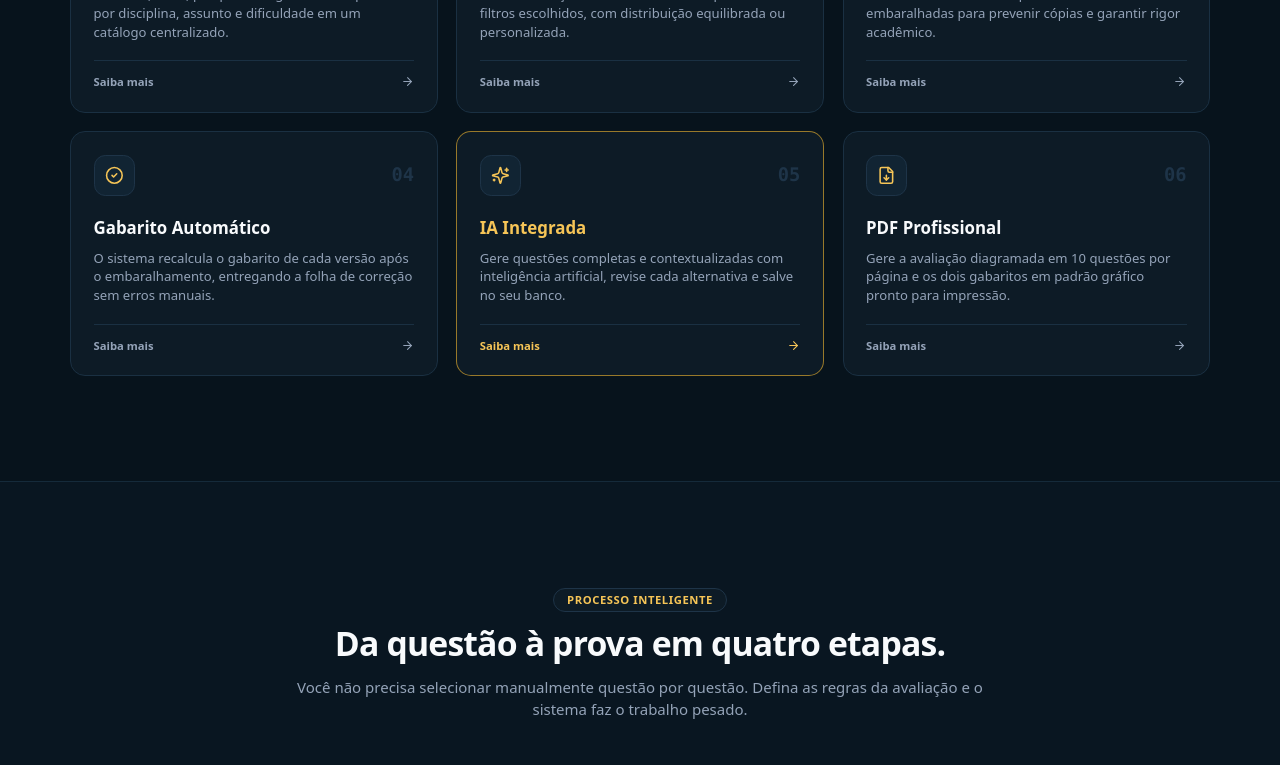
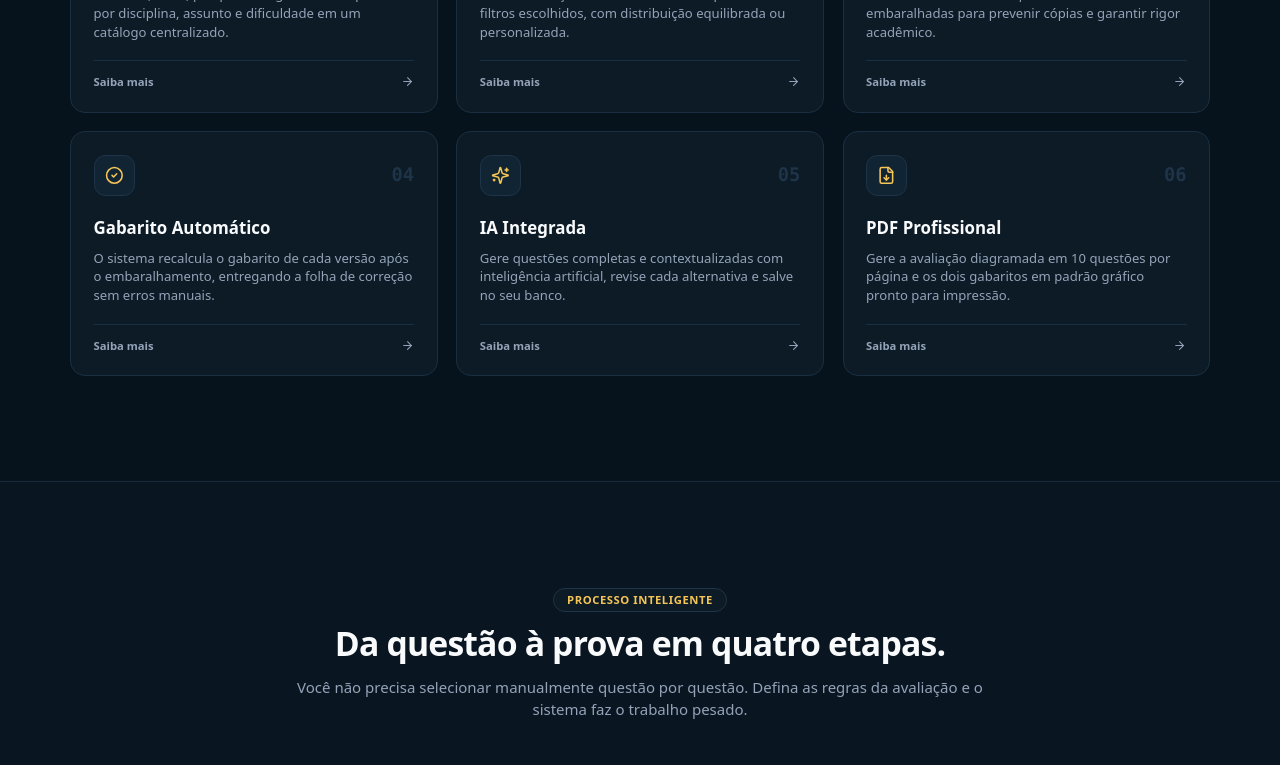
Before and after one commit to diegoabreu157cl3b3r-source/avaliatech, a Next.js app: page / in a window 1280 px wide. Shown: the part 1160-1925 px from the top of the page. Built offline with nearby package versions, Linux system fonts and the light colour scheme.

Commit message:
fix(landing): padronizar bordas dos cards de recursos e remover hover de clique nas etapas

```diff
--- a/components/landing/FeaturesSection.tsx
+++ b/components/landing/FeaturesSection.tsx
@@ -47,7 +47,6 @@ const features = [
     icon: Sparkles,
     title: "IA Integrada",
     href: "#ia",
-    highlight: true,
     description:
       "Gere questões completas e contextualizadas com inteligência artificial, revise cada alternativa e salve no seu banco."
   },
@@ -86,11 +85,7 @@ export function FeaturesSection() {
               <Link
                 key={feature.number}
                 href={feature.href}
-                className={`group relative rounded-2xl border bg-navy-900 p-6 transition-all duration-300 hover:bg-navy-850 hover:shadow-lg flex flex-col justify-between cursor-pointer ${
-                  feature.highlight
-                    ? "border-gold-500/60 shadow-xs hover:border-gold-500"
-                    : "border-navy-750 hover:border-gold-500/50"
-                }`}
+                className="group relative rounded-2xl border border-navy-750 bg-navy-900 p-6 transition-all duration-300 hover:border-gold-500/50 hover:bg-navy-850 hover:shadow-lg flex flex-col justify-between cursor-pointer"
               >
                 {/* Top: Icon + Number */}
                 <div>
@@ -104,9 +99,7 @@ export function FeaturesSection() {
                   </div>
 
                   {/* Content */}
-                  <h3 className={`mt-5 text-base sm:text-lg font-bold transition ${
-                    feature.highlight ? "text-gold-400" : "text-slate-100 group-hover:text-gold-400"
-                  }`}>
+                  <h3 className="mt-5 text-base sm:text-lg font-bold text-slate-100 group-hover:text-gold-400 transition">
                     {feature.title}
                   </h3>
                   <p className="mt-2 text-xs sm:text-sm leading-relaxed text-slate-400">
@@ -115,9 +108,7 @@ export function FeaturesSection() {
                 </div>
 
                 {/* Subtle bottom action line */}
-                <div className={`mt-5 pt-3.5 border-t border-navy-750 flex items-center justify-between text-xs font-semibold transition ${
-                  feature.highlight ? "text-gold-400" : "text-slate-400 group-hover:text-gold-400"
-                }`}>
+                <div className="mt-5 pt-3.5 border-t border-navy-750 flex items-center justify-between text-xs font-semibold text-slate-400 group-hover:text-gold-400 transition">
                   <span>Saiba mais</span>
                   <ArrowRight className="h-3.5 w-3.5 transition-transform duration-300 group-hover:translate-x-1" />
                 </div>
--- a/components/landing/HowItWorksSection.tsx
+++ b/components/landing/HowItWorksSection.tsx
@@ -54,10 +54,10 @@ export function HowItWorksSection() {
             return (
               <div
                 key={item.step}
-                className="relative z-10 flex flex-col items-center text-center rounded-2xl border border-navy-750 bg-navy-900 p-5 sm:p-6 transition-all duration-300 hover:border-gold-500/50 hover:bg-navy-850 hover:shadow-lg"
+                className="relative z-10 flex flex-col items-center text-center rounded-2xl border border-navy-750 bg-navy-900/90 p-5 sm:p-6 shadow-xs select-none"
               >
                 {/* Step Circle Badge */}
-                <div className="relative mb-4 flex h-12 w-12 items-center justify-center rounded-2xl bg-navy-850 border border-navy-700 text-gold-400 shadow-sm transition group-hover:scale-105">
+                <div className="relative mb-4 flex h-12 w-12 items-center justify-center rounded-2xl bg-navy-850 border border-navy-700 text-gold-400 shadow-sm">
                   <Icon className="h-5 w-5" />
                   <span className="absolute -top-1.5 -right-1.5 flex h-5 w-5 items-center justify-center rounded-full bg-gold-500 text-[10px] font-black text-white dark:text-navy-950 shadow-sm">
                     {index + 1}
```
